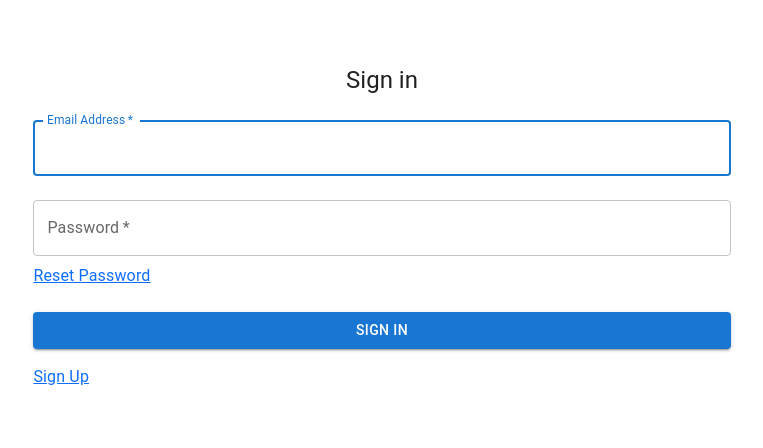
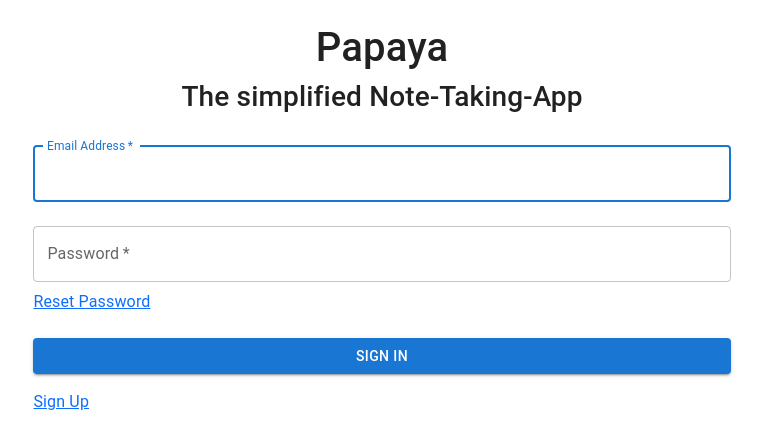
Before and after one commit to LoukasSekoulidis/papaya-app, a React (Create React App) app in the folder frontend/: page /dashboard in a window 1280 px wide. Shown: the top 448 px of the page, without its empty margins (258-1021 px from the left). Built offline with nearby package versions, Linux system fonts and the light colour scheme.

Commit message:
Minor Changes Landing Page

```diff
--- a/frontend/public/index.html
+++ b/frontend/public/index.html
@@ -1,15 +1,13 @@
 <!DOCTYPE html>
 <html lang="en">
-  <head>
+
+<head>
     <meta charset="utf-8" />
     <link rel="icon" href="%PUBLIC_URL%/favicon.ico" />
     <meta name="viewport" content="width=device-width, initial-scale=1" />
     <meta name="theme-color" content="#000000" />
-    <meta
-      name="Papaya App"
-      content="Webapp for taking notes and todos"
-    />
-    <link rel="apple-touch-icon" href="%PUBLIC_URL%/logo192.png" />
+    <meta name="Papaya App" content="Webapp for taking notes" />
+    <link rel="apple-touch-icon" href="%PUBLIC_URL%/favicon.ico" />
     <!--
       manifest.json provides metadata used when your web app is installed on a
       user's mobile device or desktop. See https://developers.google.com/web/fundamentals/web-app-manifest/
@@ -24,9 +22,10 @@
       work correctly both with client-side routing and a non-root public URL.
       Learn how to configure a non-root public URL by running `npm run build`.
     -->
-    <title>React App</title>
-  </head>
-  <body>
+    <title>Papaya App</title>
+</head>
+
+<body>
     <noscript>You need to enable JavaScript to run this app.</noscript>
     <div id="root"></div>
     <!--
@@ -39,5 +38,6 @@
       To begin the development, run `npm start` or `yarn start`.
       To create a production bundle, use `npm run build` or `yarn build`.
     -->
-  </body>
+</body>
+
 </html>
--- a/frontend/src/components/user/TemplateLogin.js
+++ b/frontend/src/components/user/TemplateLogin.js
@@ -12,15 +12,17 @@ export default function TemplateLogin({ handleSubmit, error }) {
             <CssBaseline />
             <Box
                 sx={{
-                    marginTop: 8,
+                    marginTop: 3,
                     display: 'flex',
                     flexDirection: 'column',
                     alignItems: 'center',
                 }}
             >
-                <Typography component="h1" variant="h5">
+                <h1> Papaya </h1>
+                <h3> The simplified Note-Taking-App </h3>
+                {/* <Typography style={{ marginTop: 80 }} component="h1" variant="h5">
                     Sign in
-          </Typography>
+          </Typography> */}
                 <Box component="form" onSubmit={handleSubmit} noValidate sx={{ mt: 1 }}>
                     <TextField
                         style={{ width: '100%' }}
--- a/frontend/src/routes/LandingPage.jsx
+++ b/frontend/src/routes/LandingPage.jsx
@@ -5,9 +5,9 @@ import React from 'react'
 import FormLogin from '../components/user/FormLogin'
 
 const LandingPage = () => {
-  return (
-    <FormLogin />
-  )
+    return (
+        <FormLogin />
+    )
 }
 
 export default LandingPage
```
Also changed, not shown: 1 other file (tests, documents, lock files or other folders).
